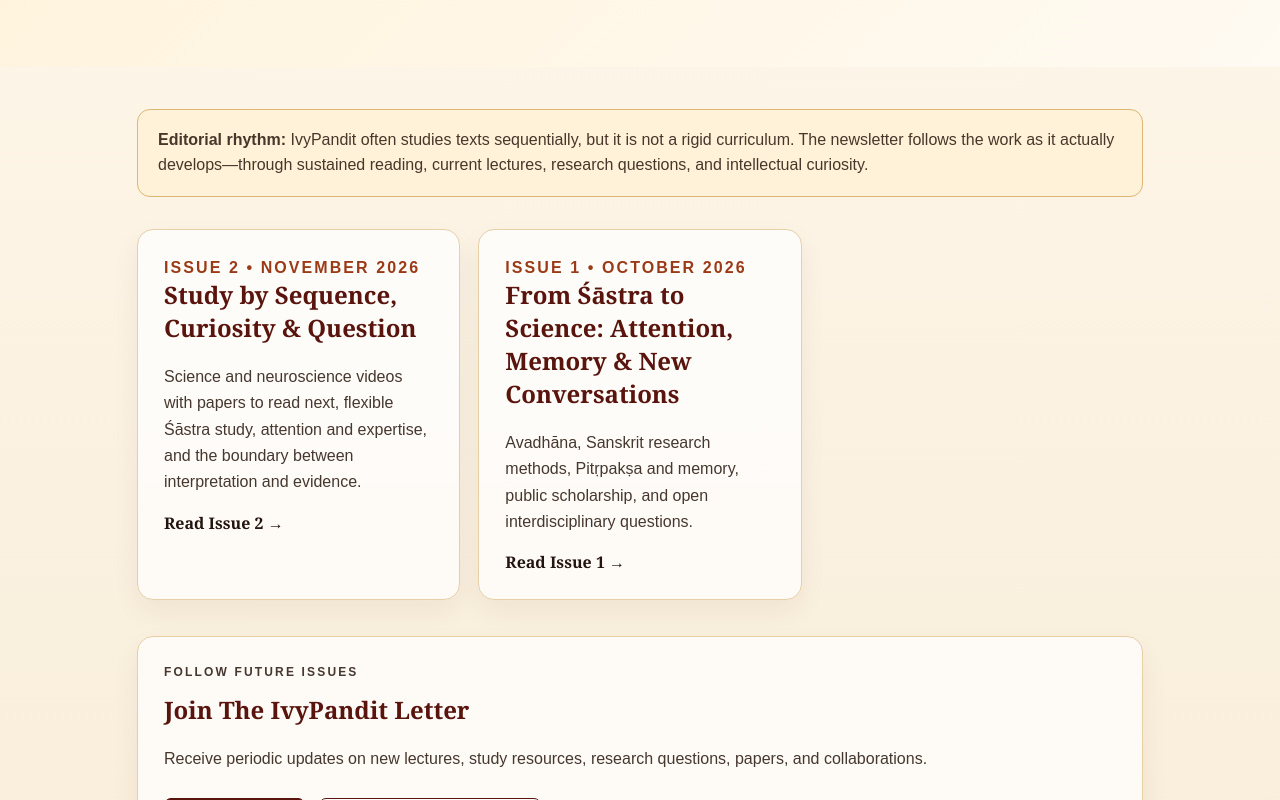
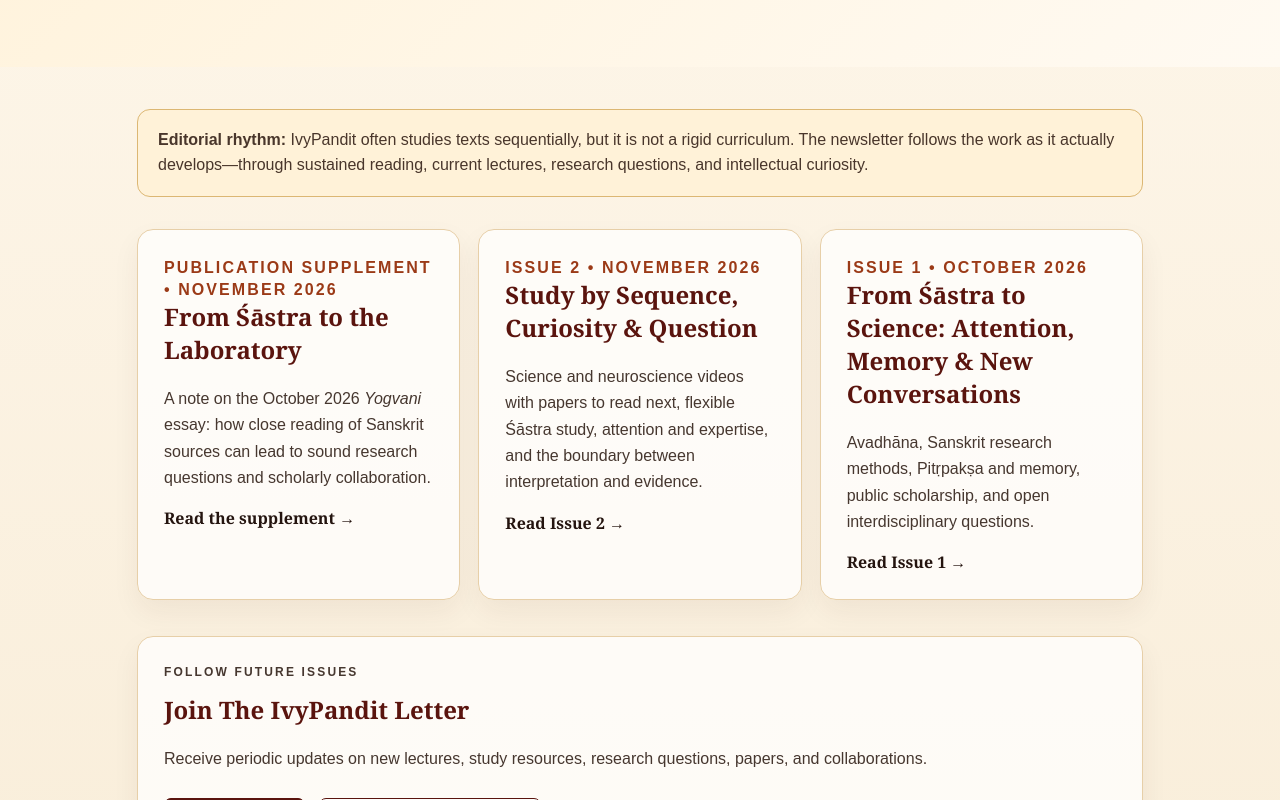
Before and after one commit to nishmishra/ivypandit-v2, a Next.js app: page /newsletter in a window 1280 px wide. Shown: the part 498-1298 px from the top of the page. Built offline with nearby package versions, Linux system fonts and the light colour scheme.

Commit message:
Link Yogvani supplement from IvyPandit pages

```diff
--- a/app/newsletter/page.tsx
+++ b/app/newsletter/page.tsx
@@ -19,6 +19,12 @@ export default function NewsletterArchive(){
       </section>
 
       <div className="resourceGrid">
+        <Link className="panel linkedCard" href="/articles/yogvani-research-supplement-november-2026">
+          <span className="label">PUBLICATION SUPPLEMENT • NOVEMBER 2026</span>
+          <h2>From Śāstra to the Laboratory</h2>
+          <p>A note on the October 2026 <i>Yogvani</i> essay: how close reading of Sanskrit sources can lead to sound research questions and scholarly collaboration.</p>
+          <span>Read the supplement →</span>
+        </Link>
         <Link className="panel linkedCard" href="/articles/ivypandit-letter-november-2026">
           <span className="label">ISSUE 2 • NOVEMBER 2026</span>
           <h2>Study by Sequence, Curiosity & Question</h2>
```
